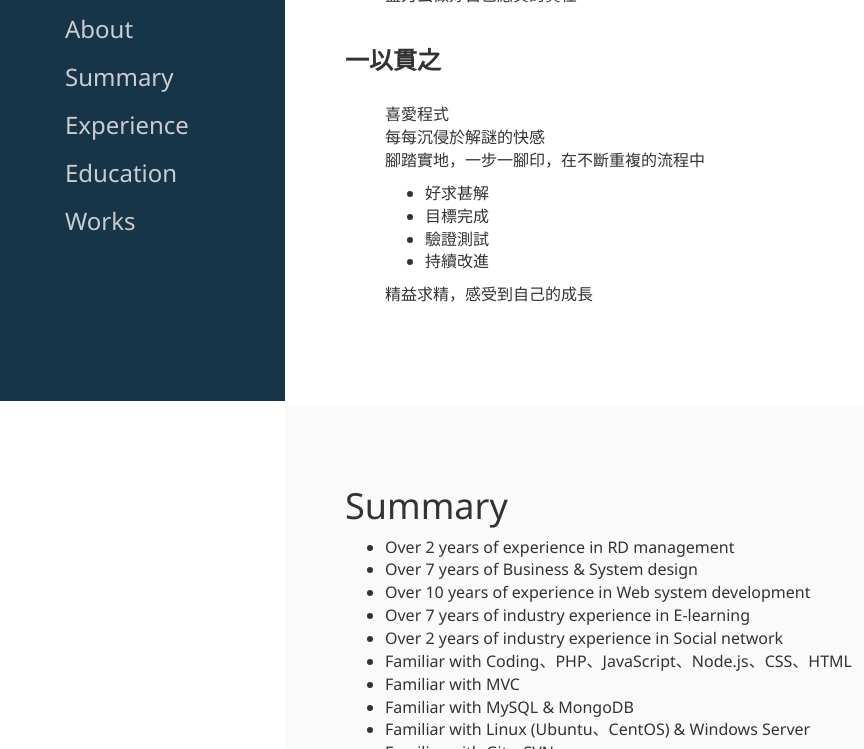
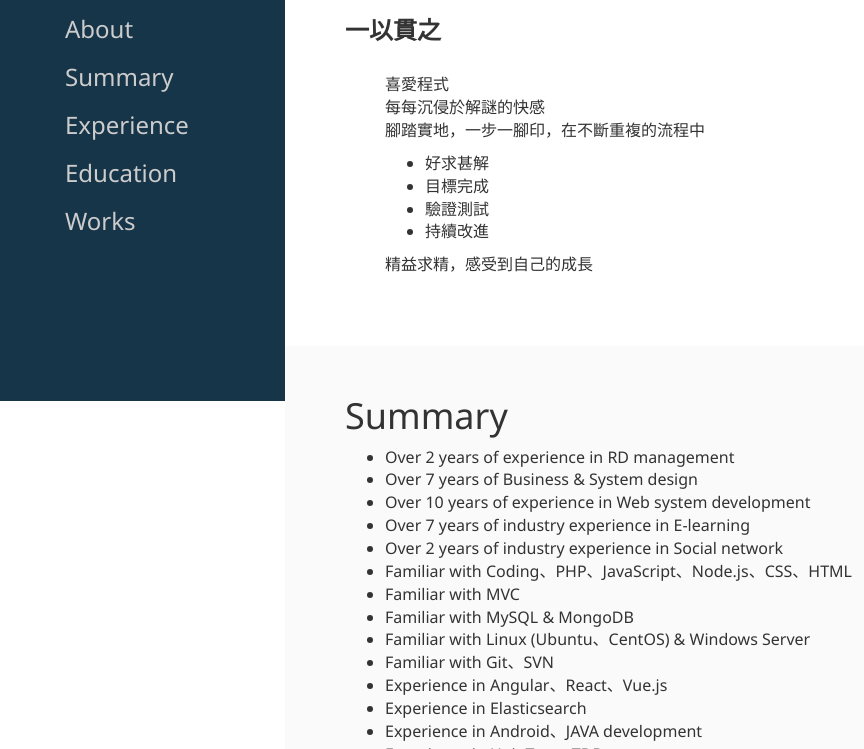
Before and after one commit to ffbli666/ffbli666.github.io, a plain HTML site: page index.html in a window 1280 px wide. Shown: the part 399-1148 px from the top of the page, without its empty margins (15-879 px from the left). Drawn offline with nearby package versions, Linux system fonts and the light colour scheme.

Commit message:
update style

```diff
--- a/themes/default/css/common.css
+++ b/themes/default/css/common.css
@@ -263,7 +263,7 @@ a img {
         font-size: 16px;
     }
     .section {
-        padding: 60px;
+        padding: 30px 60px;
     }
 
     .job .title {
```
